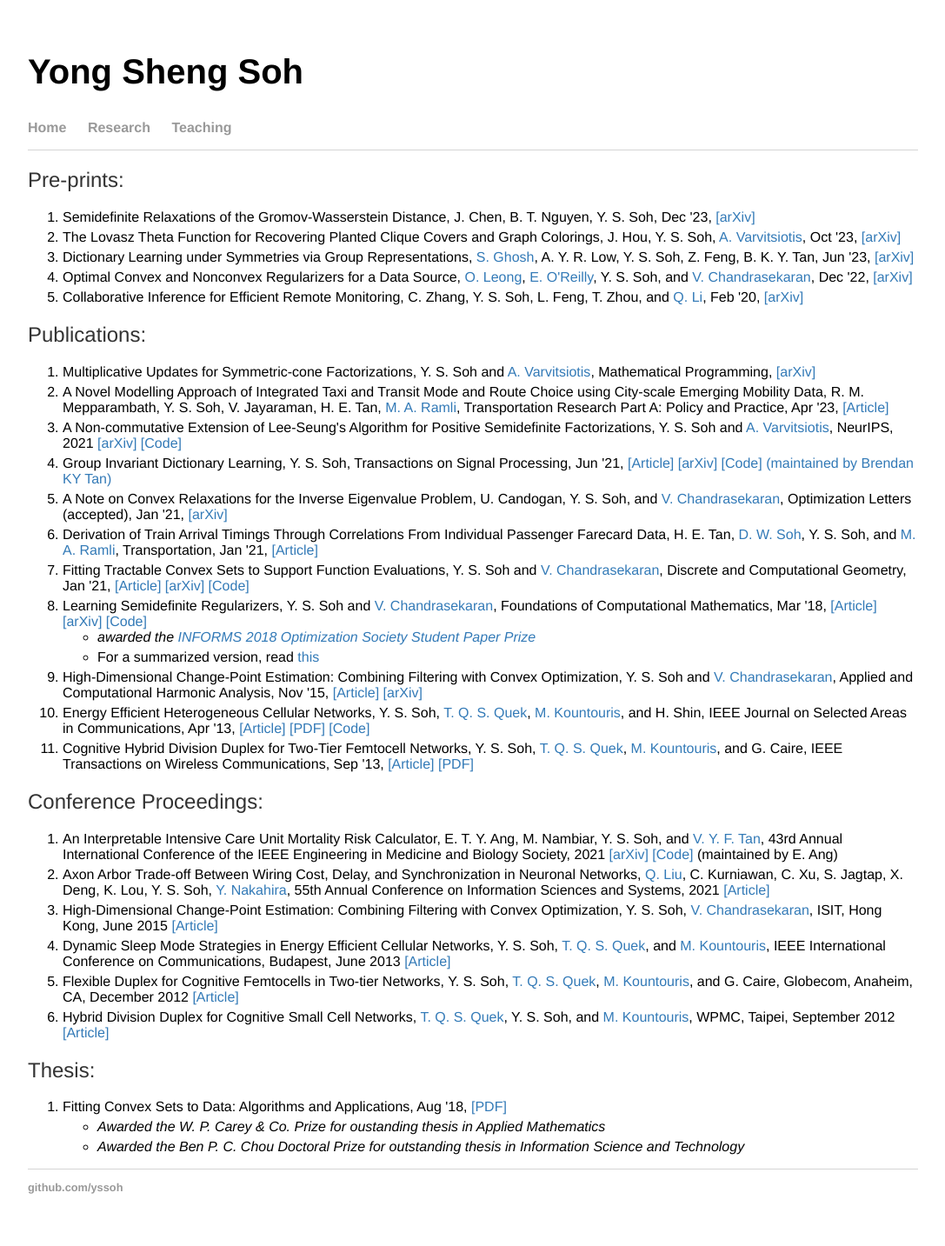
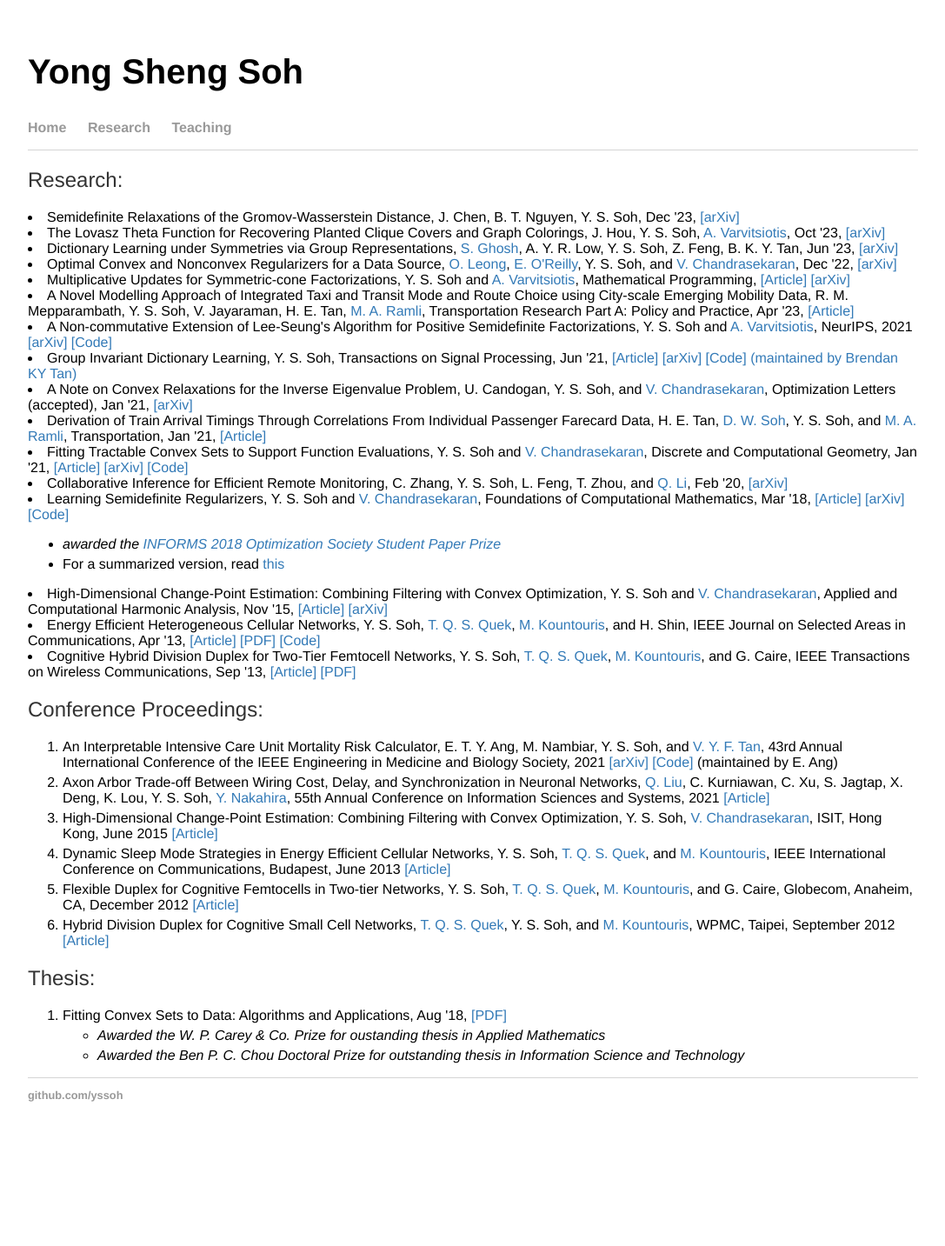
Before and after one commit to yssoh/yssoh.github.io, a Jekyll site: the page built from research/index.html, in a window 1280 px wide. Shown: the whole page at 87% size, without its empty margins (96-1183 px from the left). Built offline with Jekyll 4.4.1, drawn with Linux system fonts in a browser that asks for light colours; after the commit the page ends 1327 px from its top, so only the background shows below that.

Commit message:
Update index.html

```diff
--- a/research/index.html
+++ b/research/index.html
@@ -4,24 +4,19 @@
 ---
 
 <div class="blurb">
-  <h2>Pre-prints:</h2>
-  <ol>
+  <h2>Research:</h2>
     <li>Semidefinite Relaxations of the Gromov-Wasserstein Distance, J. Chen, B. T. Nguyen, Y. S. Soh, Dec '23, <a href = "https://arxiv.org/pdf/2312.14572">[arXiv]</a></li>
 	<li>The Lovasz Theta Function for Recovering Planted Clique Covers and Graph Colorings, J. Hou, Y. S. Soh, <a href ="https://sites.google.com/site/antoniosvarvitsiotis/">A. Varvitsiotis</a>, Oct '23, <a href = "https://arxiv.org/abs/2310.00257">[arXiv]</a></li>
 	<li>Dictionary Learning under Symmetries via Group Representations, <a href ="https://subhro-ghosh.github.io/">S. Ghosh</a>, A. Y. R. Low, Y. S. Soh, Z. Feng, B. K. Y. Tan, Jun '23, <a href = "https://arxiv.org/abs/2305.19557">[arXiv]</a></li>
 	<li>Optimal Convex and Nonconvex Regularizers for a Data Source, <a href ="https://www.oscarleong.com/">O. Leong</a>, <a href ="https://sites.google.com/view/eliza-oreilly/home">E. O'Reilly</a>, Y. S. Soh, and <a href ="http://users.cms.caltech.edu/~venkatc/">V. Chandrasekaran</a>, Dec '22, <a href = "https://arxiv.org/abs/2212.13597">[arXiv]</a></li>
-	<li>Collaborative Inference for Efficient Remote Monitoring, C. Zhang, Y. S. Soh, L. Feng, T. Zhou, and <a href ="https://blog.nus.edu.sg/qianxiaoli/">Q. Li</a>, Feb '20, <a href = "https://arxiv.org/abs/2002.04759">[arXiv]</a></li>
-  </ol>
-
-    <h2>Publications:</h2>
-  <ol>
-    <li>Multiplicative Updates for Symmetric-cone Factorizations, Y. S. Soh and <a href ="https://sites.google.com/site/antoniosvarvitsiotis/">A. Varvitsiotis</a>, Mathematical Programming, <a href = "https://arxiv.org/abs/2108.00740">[arXiv]</a></li>
+	<li>Multiplicative Updates for Symmetric-cone Factorizations, Y. S. Soh and <a href ="https://sites.google.com/site/antoniosvarvitsiotis/">A. Varvitsiotis</a>, Mathematical Programming, <a href = "https://link.springer.com/article/10.1007/s10107-023-02015-6">[Article]</a> <a href = "https://arxiv.org/abs/2108.00740">[arXiv]</a></li>
 	<li>A Novel Modelling Approach of Integrated Taxi and Transit Mode and Route Choice using City-scale Emerging Mobility Data, R. M. Mepparambath, Y. S. Soh, V. Jayaraman, H. E. Tan, <a href ="https://scholar.google.com.sg/citations?user=VXEBYUAAAAAJ&hl=en">M. A. Ramli</a>, Transportation Research Part A: Policy and Practice, Apr '23, <a href = "https://www.sciencedirect.com/science/article/abs/pii/S0965856423000356">[Article]</a> </li>
 	<li>A Non-commutative Extension of Lee-Seung's Algorithm for Positive Semidefinite Factorizations, Y. S. Soh and <a href ="https://sites.google.com/site/antoniosvarvitsiotis/">A. Varvitsiotis</a>, NeurIPS, 2021 <a href = "https://arxiv.org/abs/2106.00293">[arXiv]</a> <a href = "https://github.com/yssoh/PSD_MM">[Code]</a></li>
 	<li>Group Invariant Dictionary Learning, Y. S. Soh, Transactions on Signal Processing, Jun '21, <a href = "https://ieeexplore.ieee.org/document/9461688">[Article]</a> <a href = "https://arxiv.org/abs/2007.07550">[arXiv]</a> <a href = "https://github.com/bkytan/gidl">[Code] (maintained by Brendan KY Tan)</a></li>
 	<li>A Note on Convex Relaxations for the Inverse Eigenvalue Problem, U. Candogan, Y. S. Soh, and <a href ="http://users.cms.caltech.edu/~venkatc/">V. Chandrasekaran</a>, Optimization Letters (accepted), Jan '21, <a href = "https://arxiv.org/abs/1911.02225">[arXiv]</a></li>
 	<li>Derivation of Train Arrival Timings Through Correlations From Individual Passenger Farecard Data, H. E. Tan, <a href ="https://istd.sutd.edu.sg/people/faculty/soh-de-wen">D. W. Soh</a>, Y. S. Soh, and <a href ="https://scholar.google.com.sg/citations?user=VXEBYUAAAAAJ&hl=en">M. A. Ramli</a>, Transportation, Jan '21, <a href = "https://link.springer.com/article/10.1007/s11116-021-10164-w">[Article]</a></li>
 	<li>Fitting Tractable Convex Sets to Support Function Evaluations, Y. S. Soh and <a href ="http://users.cms.caltech.edu/~venkatc/">V. Chandrasekaran</a>, Discrete and Computational Geometry, Jan '21, <a href = "https://link.springer.com/article/10.1007/s00454-020-00258-0">[Article]</a> <a href = "http://arxiv.org/abs/1903.04194">[arXiv]</a> <a href = "http://github.com/yssoh/cvxreg">[Code]</a></li>
+	<li>Collaborative Inference for Efficient Remote Monitoring, C. Zhang, Y. S. Soh, L. Feng, T. Zhou, and <a href ="https://blog.nus.edu.sg/qianxiaoli/">Q. Li</a>, Feb '20, <a href = "https://arxiv.org/abs/2002.04759">[arXiv]</a></li>
 	<li>Learning Semidefinite Regularizers, Y. S. Soh and <a href ="http://users.cms.caltech.edu/~venkatc/">V. Chandrasekaran</a>, Foundations of Computational Mathematics, Mar '18, <a href = "http://link.springer.com/article/10.1007/s10208-018-9386-z">[Article]</a> <a href = "http://arxiv.org/abs/1701.01207">[arXiv]</a> <a href = "https://github.com/yssoh/SDP_DL">[Code]</a><br>
 	<ul>
 	<li><i>awarded the <a href ="http://www.informs.org/Recognizing-Excellence/Community-Prizes/Optimization-Society/Optimization-Society-Student-Paper-Prize">INFORMS 2018 Optimization Society Student Paper Prize</a></i></li>
```
